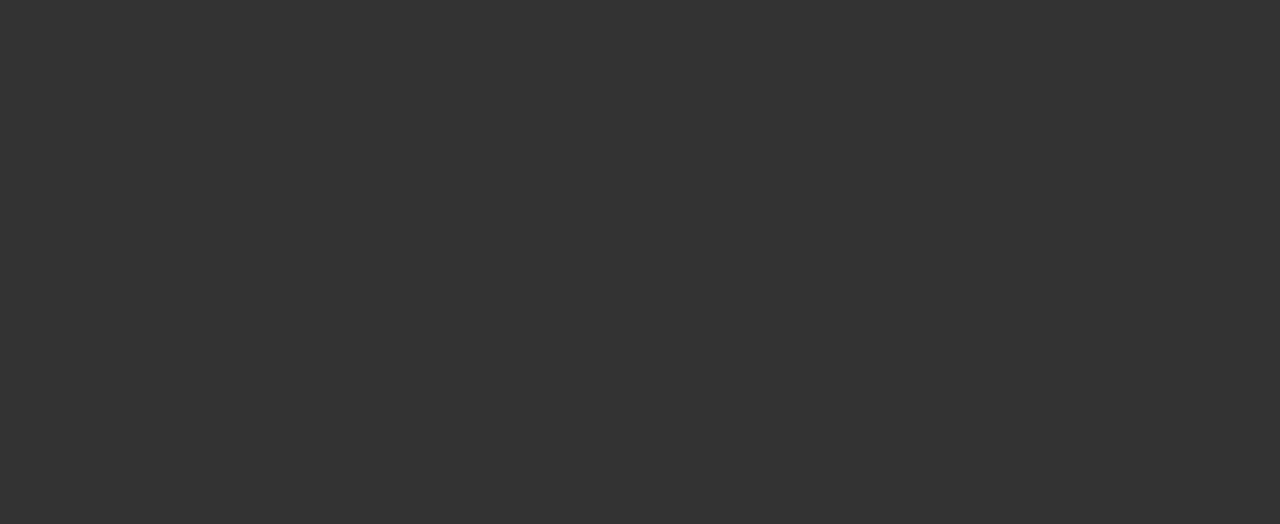
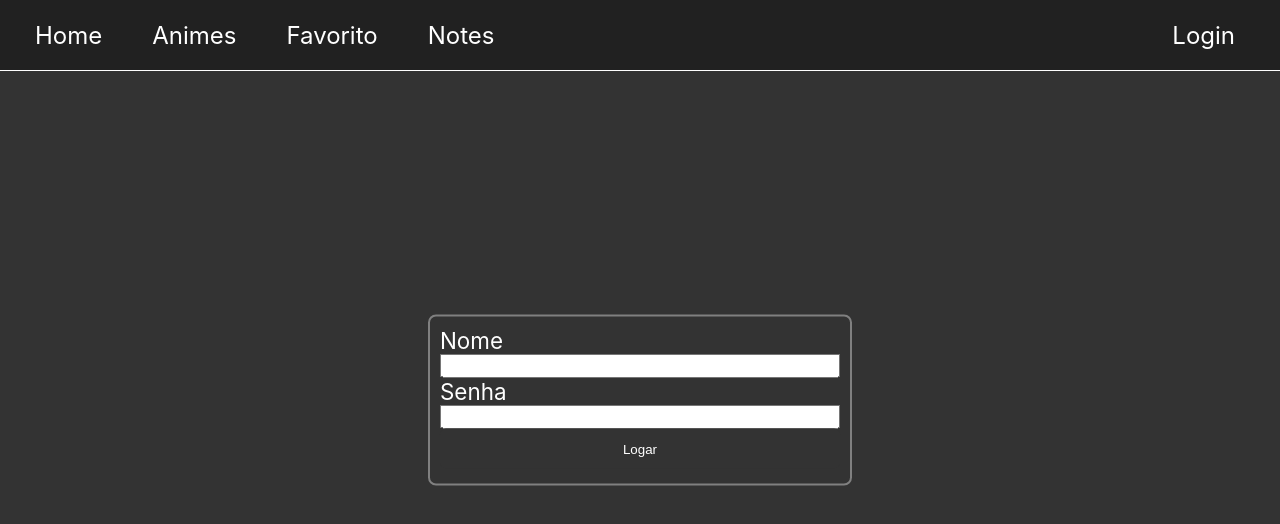
Before and after one commit to NathanZMacedo/ProjetoReact, a React (Create React App) app: page /login in a window 1280 px wide. Before the commit this address had no page. Shown: the top 524 px of the page. Built offline with nearby package versions, Linux system fonts and the light colour scheme.

Commit message:
pagina de login

```diff
--- a/src/components/Favoritos/Favorito.jsx
+++ b/src/components/Favoritos/Favorito.jsx
@@ -1,9 +1,19 @@
-import React from 'react'
+import React, { useEffect } from 'react'
 import './Favorito.css'
-import { useLoaderData } from 'react-router-dom'
+import { useLoaderData, useNavigate } from 'react-router-dom'
 import AnimeCard from '../AnimeCard/AnimeCard';
+import { useSelector } from 'react-redux';
 
 function Favorito() {
+  const isLogged = useSelector((state)=> state.user.isLogged);
+  const navigate = useNavigate()
+
+  useEffect(() => {
+    if (isLogged == false) {
+      navigate ("/login");
+    }
+  }, []);
+
     const { data } = useLoaderData();
   return (
     <div>
--- a/src/components/Navbar/Navbar.css
+++ b/src/components/Navbar/Navbar.css
@@ -27,6 +27,11 @@ nav div a{
 }
 
 nav div a:hover {
-    background-color: #93dad3;
+    background-color: #333;
     font-size: 1.65rem;
 }
+
+#deslogarButton{
+    cursor: pointer;
+
+}
--- a/src/components/Navbar/Navbar.jsx
+++ b/src/components/Navbar/Navbar.jsx
@@ -1,22 +1,46 @@
 import React from 'react'
-import { Link } from 'react-router-dom'
-import './Navbar.css'
+import { Link, useNavigate } from 'react-router-dom'
+import { useDispatch, useSelector } from 'react-redux';
+import { userActions } from '../../Redux/Slice/UserSlice';
+import { FaUserCircle } from 'react-icons/fa';
+import "./Navbar.css"
+
 
 function Navbar() {
+
+  const isLogged = useSelector((state) => state.user.isLogged);
+  const name = useSelector((state) => state.user.name);
+  const navigate = useNavigate();
+  const dispatch = useDispatch();
+  const deslogar = () => {
+    dispatch(userActions.toggleLogged());
+    dispatch(userActions.setName(""));
+    navigate('/');
+  };
   return (
     <nav id='navbar'>
-        <div id="left-links">
-          <div><Link to='/'> Home </Link> </div>
-          <div><Link to='/anime'> Animes </Link> </div>
-          <div><Link to='/Favorito'>Favorito</Link> </div>
-          <div><Link to='/notes'> Notes </Link> </div>
+      <div id="left-links">
+        <div><Link to='/'>Home</Link></div>
+        <div><Link to='/anime'>Animes</Link></div>
+        <div><Link to='/favorito'>Favorito</Link></div>
+        <div><Link to='/notes'>Notes</Link></div>
+      </div>
+
+      {isLogged ? (
+        <div id='infos'>
+          <div> <FaUserCircle color="cyan" fontSize={22} /><div />
+            <span id="nomeDoUser">{name}</span>
+            <div id="deslogarButton" onClick={() => deslogar()}> Deslogar </div>
+          </div>
         </div>
+      ) : (
+        <div id="right-links">
+          <div><Link to='/login'>Login</Link></div>
+        </div>
+      )}
 
-        <div id='right-links'>
-          <Link to="/login">Login</Link>
-        </div>
     </nav>
-  )
+  );
 }
 
 export default Navbar
--- a/src/pages/AnimePages/AnimePage.jsx
+++ b/src/pages/AnimePages/AnimePage.jsx
@@ -4,6 +4,8 @@ import Popup from '../../components/Popup/Popup'
 
 import './AnimePage.css'
 import AnimeCard from '../../components/AnimeCard/AnimeCard';
+import { useSelector } from 'react-redux';
+import { useNavigate } from 'react-router-dom';
 
 function AnimePage() {
     const [animeName, setAnimeName] = useState("one punch");
@@ -11,6 +13,15 @@ function AnimePage() {
     const {animeData, loading, error} = useApiAnimeData(animeName);
     const [showPopup,setShowPopup ] = useState(false);
     const [popupContent, setPopupContent] = useState({message:"", color:""})
+
+    const isLogged = useSelector((state)=> state.user.isLogged);
+  const navigate = useNavigate()
+
+  useEffect(() => {
+    if (isLogged == false) {
+      navigate ("/login");
+    }
+  }, []);
 
     const hadleInputChange=(e)=>{
         setAnimeDigitado(e.target.value);
--- a/src/pages/ErrorPages/errorPage.jsx
+++ b/src/pages/ErrorPages/errorPage.jsx
@@ -1,7 +1,18 @@
-import React from 'react'
-import { Link } from 'react-router-dom'
+import React, { useEffect } from 'react'
+import { useSelector } from 'react-redux';
+import { Link, useNavigate } from 'react-router-dom'
 
 function errorPage() {
+
+  const isLogged = useSelector((state)=> state.user.isLogged);
+  const navigate = useNavigate()
+
+  useEffect(() => {
+    if (isLogged == false) {
+      navigate ("/login");
+    }
+  }, []);
+
   return (
     <div>
         <h1> Página não foi encontrada </h1>
--- /dev/null
+++ b/src/pages/LoginPage/LoginPage.css
@@ -0,0 +1,19 @@
+.loginPage form{
+    display: flex;
+    flex-direction: column;
+    width: 400px;
+    border: 2px solid gray;
+    padding: 10px;
+    position: fixed;
+    left: 50%;
+    top: 50%;
+    border-radius: 8px;
+    transform: translate(-50%, -50%);
+    color: white;
+}
+.loginPage form label{
+    font-size: 1.4rem;
+}
+.loginPage form input{
+    font-size: 1rem;
+}
--- /dev/null
+++ b/src/pages/LoginPage/LoginPage.jsx
@@ -0,0 +1,35 @@
+import React from 'react'
+import { useDispatch } from 'react-redux'
+import { userActions } from '../../Redux/Slice/UserSlice'
+import { useNavigate } from 'react-router-dom'
+import "./LoginPage.css"
+import { useState } from 'react'
+
+function LoginPage() {
+    const [user, setUser] = useState({ name:"", password:"" });
+    const dispatch = useDispatch();
+    const navigate = useNavigate();
+
+    const loginUser = (e) => {
+        e.preventDefault();
+        dispatch(userActions.setName(user.name));
+        dispatch(userActions.toggleLogged());
+        navigate("/");
+    }
+
+  return (
+    <div className='loginPage'>
+        <form action="" id='formUser' onSubmit={loginUser}>
+            <label htmlFor="nameUser"> {""} Nome </label>
+            <input type="text" value={user.name} onChange={(e => setUser({...user,name: e.target.value}))}></input>
+
+            <label htmlFor="passwordUser"> {""} Senha </label>
+            <input type="password" value={user.password} onChange={(e => setUser({...user,password: e.target.value}))}></input>
+
+            <button type='submit' id='buttonForm' className='margin-form'> Logar </button>
+        </form>
+    </div>
+  )
+}
+
+export default LoginPage
--- a/src/pages/NotesPage/NotesPage.jsx
+++ b/src/pages/NotesPage/NotesPage.jsx
@@ -1,11 +1,22 @@
-import React from 'react'
+import React, { useEffect } from 'react'
 import FormNote from '../../components/FormNote/FormNote.jsx'
 import AllNotes from '../../components/AllNotes/AllNotes.jsx'
 import { NoteProvider } from '../../context/NoteContext.jsx'
 import './NotesPage.css'
+import { useSelector } from 'react-redux'
+import { useNavigate } from 'react-router-dom'
 
 
 function NotesPage() {
+  const isLogged = useSelector((state)=> state.user.isLogged);
+  const navigate = useNavigate()
+
+  useEffect(() => {
+    if (isLogged == false) {
+      navigate ("/login");
+    }
+  }, []);
+
   return (
     <NoteProvider>
         <div className='notePageContainer'>
--- a/src/router.js
+++ b/src/router.js
@@ -5,6 +5,7 @@ import Layout from "./pages/Layout/Layout";
 import { createBrowserRouter } from "react-router-dom";
 import Favorito from "./components/Favoritos/Favorito";
 import NotesPage from "./pages/NotesPage/NotesPage"
+import LoginPage from "./pages/LoginPage/LoginPage";
 
 export const router = createBrowserRouter([
     {
@@ -29,8 +30,11 @@ export const router = createBrowserRouter([
             {
                 path: "/notes",
                 element: <NotesPage></NotesPage>
+            },
+            {
+                path: "/login",
+                element: <LoginPage/>
             }
-
         ], errorElement: <errorPage></errorPage>
     }
 ])
```
